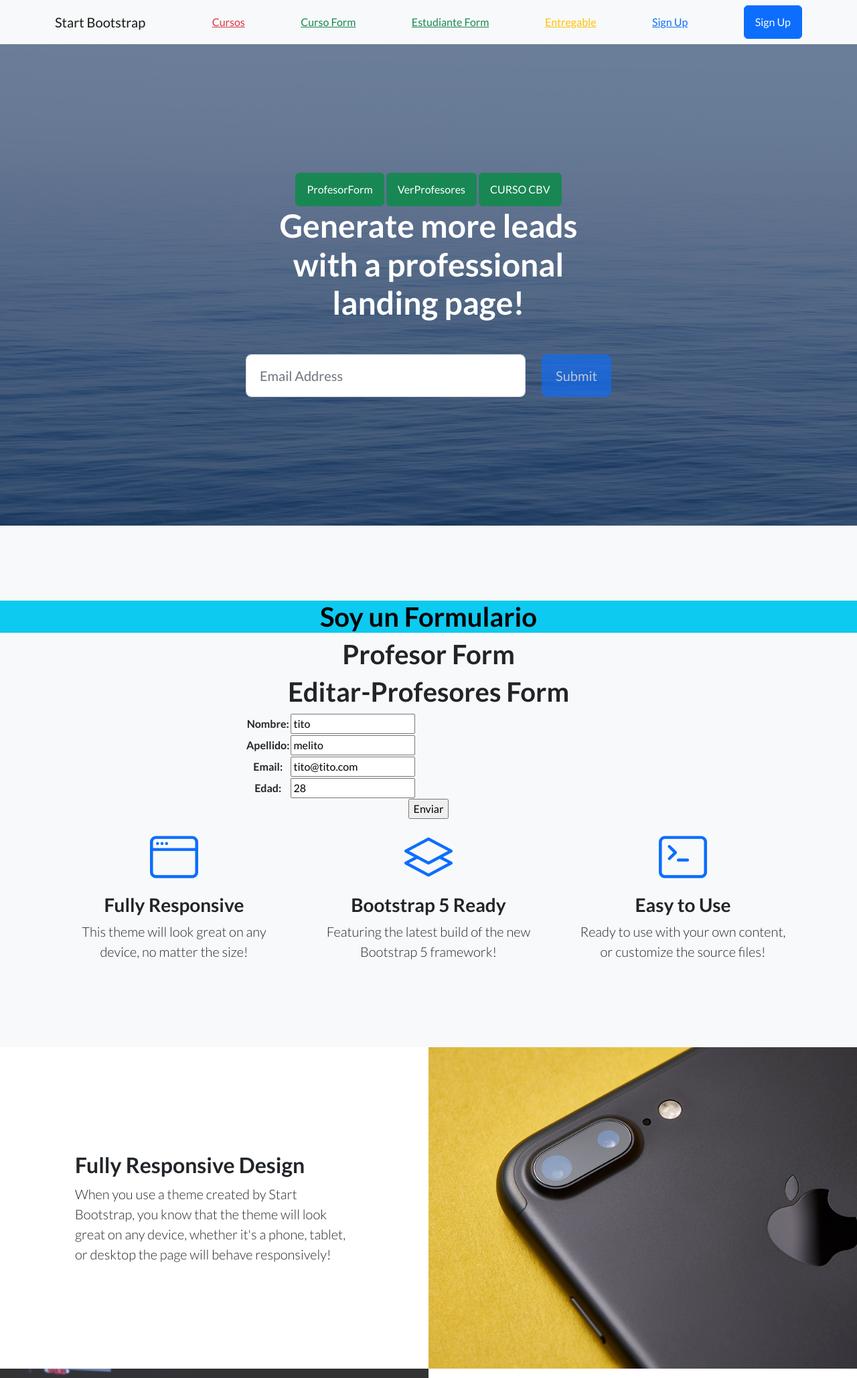
After one commit to HM3R1NO/TuPrimeraPagina-Merino, a Django app: a page that uses ProyectoCoder/AppCoder/templates/AppCoder/index.html in a window 1280 px wide. The commit adds this page. Shown: the top 2058 px of the page at 67% size. Run offline with Django 4.2, Linux system fonts and the light colour scheme; data comes from the database, SQL or seed files in the repository; both versions use the stored data as it was after the commit; some libraries are stand-ins or nearby versions.

Commit message:
Hasta_CVB

```diff
--- a/ProyectoCoder/AppCoder/forms.py
+++ b/ProyectoCoder/AppCoder/forms.py
@@ -4,3 +4,9 @@ class EstudianteForm(forms.Form):
     nombre= forms.CharField(max_length=30)
     apellido= forms.CharField(max_length=30)
     email=forms.EmailField()
+
+class ProfesorForm(forms.Form):
+    nombre = forms.CharField()
+    apellido = forms.CharField()
+    email = forms.EmailField()
+    edad = forms.IntegerField()
--- a/ProyectoCoder/AppCoder/models.py
+++ b/ProyectoCoder/AppCoder/models.py
@@ -15,3 +15,7 @@ class Profesor(models.Model):
     nombre= models.CharField(max_length=30)
     apellido= models.CharField(max_length=30)
     email=models.EmailField()
+    edad= models.IntegerField()
+
+    def __str__(self):
+        return f'Nombre: {self.nombre} - Apellido: {self.apellido} - E-Mail: {self.email} - Edad: {self.edad}'
--- a/ProyectoCoder/AppCoder/templates/AppCoder/cursoForm.html
+++ b/ProyectoCoder/AppCoder/templates/AppCoder/cursoForm.html
@@ -7,6 +7,7 @@
 
 {% block cuerpo %}
 <h1 class="text-bg-info">Soy un Formulario</h1>
+<h1 class="text-center">Curso Form</h1>
 <form action="" method="post">
     {% csrf_token %}
     <p>Curso: <input type="text" name="nombre"></p>
--- /dev/null
+++ b/ProyectoCoder/AppCoder/templates/AppCoder/editarProfesores.html
@@ -0,0 +1,29 @@
+{% extends 'AppCoder/index.html'%}
+{% load static %}
+
+{% block titulo%}Profesor Form{% endblock titulo%}
+
+
+
+{% block cuerpo%}
+
+    <h1 class="text-bg-info">Soy un Formulario</h1>
+    <h1 class="text-center">Profesor Form</h1>
+    <div class="container mt-2">
+        <div class="row justify-content-center">
+            <div class="col-md-6">
+                <h1>Editar-Profesores Form</h1>
+                {% if miFormulario.errors %}
+                    <p style="color: red">Estan mal los datos, revisar</p>
+                {% endif %}
+                <form action="" method="post">
+                    {% csrf_token %}
+                    <table>
+                        {{miFormulario.as_table}}
+                    </table>
+                    <input type="submit" value="Enviar">
+                </form>
+            </div>
+        </div>
+    </div>
+{% endblock cuerpo%}
--- a/ProyectoCoder/AppCoder/templates/AppCoder/index.html
+++ b/ProyectoCoder/AppCoder/templates/AppCoder/index.html
@@ -8,7 +8,7 @@
         <meta name="author" content="" />
         <title>Landing Page - {% block titulo %}{% endblock titulo %}</title>
         <!-- Favicon-->
-        <link rel="icon" type="image/x-icon" href="assets/favicon.ico" />
+        <link rel="icon" type="image/x-icon" href='{% static "AppCoder/assets/favicon.ico" %}' />
         <!-- Bootstrap icons-->
         <link href="https://cdn.jsdelivr.net/npm/bootstrap-icons@1.5.0/font/bootstrap-icons.css" rel="stylesheet" type="text/css" />
         <!-- Google fonts-->
@@ -20,9 +20,10 @@
         <!-- Navigation-->
         <nav class="navbar navbar-light bg-light static-top">
             <div class="container">
-                <a class="navbar-brand" href='{% url "inicio" %}''>Start Bootstrap</a>
+                <a class="navbar-brand" href='{% url "home" %}'>Start Bootstrap</a>
                 <a class="text-danger" href='{% url "cursos" %}'> Cursos</a>
                 <a class="text-success" href='{% url "cursoForm" %}'> Curso Form</a>
+
                 <a class="text-success" href='{% url "estudianteForm" %}'> Estudiante Form</a>
                 <a class="text-warning" href="">Entregable</a>
                 <a class="text-gray" href="">Sign Up</a>
@@ -36,6 +37,10 @@
                     <div class="col-xl-6">
                         <div class="text-center text-white">
                             <!-- Page heading-->
+                            <a class="btn btn-success" href="{% url 'profesorForm' %}"> ProfesorForm</a>
+                            <a class="btn btn-success" href="{% url 'leerProfesores' %}"> VerProfesores</a>
+                            <a class="btn btn-success" href="{% url 'ListaCursos' %}"> CURSO CBV</a>
+
                             <h1 class="mb-5">Generate more leads with a professional landing page!</h1>
                             <!-- Signup form-->
                             <!-- * * * * * * * * * * * * * * *-->
@@ -110,21 +115,21 @@
         <section class="showcase">
             <div class="container-fluid p-0">
                 <div class="row g-0">
-                    <div class="col-lg-6 order-lg-2 text-white showcase-img" style="background-image: url('assets/img/bg-showcase-1.jpg')"></div>
+                    <div class="col-lg-6 order-lg-2 text-white showcase-img" style="background-image: url({% static 'AppCoder/assets/img/bg-showcase-1.jpg' %})"></div>
                     <div class="col-lg-6 order-lg-1 my-auto showcase-text">
                         <h2>Fully Responsive Design</h2>
                         <p class="lead mb-0">When you use a theme created by Start Bootstrap, you know that the theme will look great on any device, whether it's a phone, tablet, or desktop the page will behave responsively!</p>
                     </div>
                 </div>
                 <div class="row g-0">
-                    <div class="col-lg-6 text-white showcase-img" style="background-image: url('assets/img/bg-showcase-2.jpg')"></div>
+                    <div class="col-lg-6 text-white showcase-img" style="background-image: url({% static 'AppCoder/assets/img/bg-showcase-2.jpg' %})"></div>
                     <div class="col-lg-6 my-auto showcase-text">
                         <h2>Updated For Bootstrap 5</h2>
                         <p class="lead mb-0">Newly improved, and full of great utility classes, Bootstrap 5 is leading the way in mobile responsive web development! All of the themes on Start Bootstrap are now using Bootstrap 5!</p>
                     </div>
                 </div>
                 <div class="row g-0">
-                    <div class="col-lg-6 order-lg-2 text-white showcase-img" style="background-image: url('assets/img/bg-showcase-3.jpg')"></div>
+                    <div class="col-lg-6 order-lg-2 text-white showcase-img" style="background-image: url({% static 'AppCoder/assets/img/bg-showcase-3.jpg' %})"></div>
                     <div class="col-lg-6 order-lg-1 my-auto showcase-text">
                         <h2>Easy to Use & Customize</h2>
                         <p class="lead mb-0">Landing Page is just HTML and CSS with a splash of SCSS for users who demand some deeper customization options. Out of the box, just add your content and images, and your new landing page will be ready to go!</p>
@@ -139,21 +144,21 @@
                 <div class="row">
                     <div class="col-lg-4">
                         <div class="testimonial-item mx-auto mb-5 mb-lg-0">
-                            <img class="img-fluid rounded-circle mb-3" src="assets/img/testimonials-1.jpg" alt="..." />
+                            <img class="img-fluid rounded-circle mb-3" src="{% static 'AppCoder/assets/img/testimonials-1.jpg' %}" alt="..." />
                             <h5>Margaret E.</h5>
                             <p class="font-weight-light mb-0">"This is fantastic! Thanks so much guys!"</p>
                         </div>
                     </div>
                     <div class="col-lg-4">
                         <div class="testimonial-item mx-auto mb-5 mb-lg-0">
-                            <img class="img-fluid rounded-circle mb-3" src="assets/img/testimonials-2.jpg" alt="..." />
+                            <img class="img-fluid rounded-circle mb-3" src="{% static 'AppCoder/assets/img/testimonials-2.jpg' %}" alt="..." />
                             <h5>Fred S.</h5>
                             <p class="font-weight-light mb-0">"Bootstrap is amazing. I've been using it to create lots of super nice landing pages."</p>
                         </div>
                     </div>
                     <div class="col-lg-4">
                         <div class="testimonial-item mx-auto mb-5 mb-lg-0">
-                            <img class="img-fluid rounded-circle mb-3" src="assets/img/testimonials-3.jpg" alt="..." />
+                            <img class="img-fluid rounded-circle mb-3" src="{% static 'AppCoder/assets/img/testimonials-3.jpg' %}" alt="..." />
                             <h5>Sarah W.</h5>
                             <p class="font-weight-light mb-0">"Thanks so much for making these free resources available to us!"</p>
                         </div>
@@ -241,7 +246,7 @@
         <!-- Bootstrap core JS-->
         <script src="https://cdn.jsdelivr.net/npm/bootstrap@5.2.3/dist/js/bootstrap.bundle.min.js"></script>
         <!-- Core theme JS-->
-        <script src="js/scripts.js"></script>
+        <script src="{% static 'AppCoder/js/scripts.js'%}"></script>
         <!-- * * * * * * * * * * * * * * * * * * * * * * * * * * * * * * * * * * * * * * * *-->
         <!-- * *                               SB Forms JS                               * *-->
         <!-- * * Activate your form at https://startbootstrap.com/solution/contact-forms * *-->
--- a/ProyectoCoder/AppCoder/urls.py
+++ b/ProyectoCoder/AppCoder/urls.py
@@ -1,7 +1,13 @@
 from django.urls import path
 from AppCoder.views import *
+
+#Vistas Basadas en Clases (CVB)
+from django.views.generic.detail import DetailView
+from django.views.generic.edit import CreateView ,UpdateView, DeleteView
+from django.views.generic import ListView
+
 urlpatterns = [
-    path('', inicio, name="inicio"),
+    path('', inicio, name="home"),
     path('cursos/', cursos, name="cursos"),
     path('profesores/', profesores, name="profe"),
     path('estudiantes/', estudiantes, name="estudiantes"),
@@ -10,5 +16,19 @@ urlpatterns = [
 
     #url de formularios
     path("cursoForm/", cursoForm,name="cursoForm"),
-    path("estudianteForm/",estudianteForm, name="estudianteForm")
+    path("estudianteForm/",estudianteForm, name="estudianteForm"),
+    path('profesorForm/', profesorForm, name='profesorForm'),
+    path('leerProfesores/', leerProfesores, name='leerProfesores'),
+    path("eliminarProfesor/<profesor_nombre>",eliminarProfesor, name='eliminarProfesor'),
+    path("editarProfesores/<profesor_nombre>",editarProfesor, name='editarProfesor'),
+
+    #Clases basadas en Vistas CVB
+
+    path('cursos/lista/', CursoListView.as_view(), name = "ListaCursos"),
+    path('cursos/nuevo/', CursoCreateView.as_view(), name = "NuevoCurso"),
+    path('cursos/<pk>/', CursoDetailView.as_view(), name = "DetalleCurso"),
+    path('cursos/<pk>/editar/', CursoUpdateView.as_view(), name = "EditarCurso"),
+    path('cursos/<pk>/borrar/', CursoDeleteView.as_view(), name = "BorrarCurso"),
+
+
 ]
--- a/ProyectoCoder/AppCoder/views.py
+++ b/ProyectoCoder/AppCoder/views.py
@@ -1,7 +1,14 @@
 from django.shortcuts import render
-from AppCoder.models import Curso, Estudiante
-from AppCoder.forms import EstudianteForm
+from AppCoder.models import *
+from AppCoder.forms import *
 from django.http import HttpResponse
+
+#Vistas Basadas en Clases (CVB)
+from django.views.generic.detail import DetailView
+from django.views.generic.edit import CreateView ,UpdateView, DeleteView
+from django.views.generic import ListView
+from django.urls import reverse_lazy
+
 
 # Create your views here.
 def curso(self):
@@ -55,3 +62,94 @@ def estudianteForm(request):
     else:
         miFormulario=EstudianteForm()
     return render (request, "AppCoder/estudianteForm.html",{"miFormulario":miFormulario})
+
+def profesorForm(request):
+    if request.method == 'POST':
+        miFormulario = ProfesorForm(request.POST)
+        if miFormulario.is_valid():
+            data = miFormulario.cleaned_data
+            data = Profesor(nombre = data['nombre'], apellido = data['apellido'], email = data['email'], edad = data['edad'])
+            data.save()
+            return render(request, 'AppCoder/index.html')
+    else:
+        miFormulario = ProfesorForm()
+    return render(request, 'AppCoder/profesorForm.html', {"miFormulario":miFormulario})
+
+#leer Profesores
+def leerProfesores(request):
+    profesores= Profesor.objects.all()
+    contexto={'profesores':profesores}
+    return render(request, 'AppCoder/leerProfesores.html', contexto)
+
+#eliminar profesores
+def eliminarProfesor(request, profesor_nombre):
+    profesor = Profesor.objects.get(nombre=profesor_nombre)
+    profesor.delete()
+    # vuelvo al menú
+    profesores = Profesor.objects.all()  # trae todos los profesores
+    contexto = {"profesores": profesores}
+    return render(request, "AppCoder/leerProfesores.html", contexto)
+
+#editar profesores
+
+def editarProfesor(request, profesor_nombre):
+
+    # Recibe el nombre del profesor que vamos a modificar
+    profesor = Profesor.objects.get(nombre=profesor_nombre)
+    # Si es metodo POST hago lo mismo que el agregar
+    if request.method == 'POST':
+        # aquí mellega toda la información del html
+        miFormulario = ProfesorForm(request.POST)
+
+        print(miFormulario)
+
+        if miFormulario.is_valid:  # Si pasó la validación de Django
+
+            informacion = miFormulario.cleaned_data
+            profesor.nombre = informacion['nombre']
+            profesor.apellido = informacion['apellido']
+            profesor.email = informacion['email']
+            profesor.edad = informacion['edad']
+
+            profesor.save()
+
+            # Vuelvo al inicio o a donde quieran
+            return render(request, "AppCoder/index.html")
+    # En caso que no sea post
+    else:
+        # Creo el formulario con los datos que voy a modificar
+        miFormulario = ProfesorForm(initial={'nombre': profesor.nombre, 'apellido': profesor.apellido,'email': profesor.email, 'edad': profesor.edad})
+
+    # Voy al html que me permite editar
+    return render(request, "AppCoder/editarProfesores.html", {"miFormulario": miFormulario, "profesor_nombre": profesor_nombre})
+
+#===============================================================
+
+class CursoListView(ListView):
+    model = Curso
+    context_object_name = "cursos"
+    template_name = "AppCoder/curso_lista.html"
+
+
+class CursoDetailView(DetailView):
+    model = Curso
+    template_name = "AppCoder/curso_detalle.html"
+
+
+class CursoCreateView(CreateView):
+    model = Curso
+    template_name = "AppCoder/curso_crear.html"
+    success_url = reverse_lazy('ListaCursos')
+    fields = ['nombre', 'camada']
+
+
+class CursoUpdateView(UpdateView):
+    model = Curso
+    template_name = "AppCoder/curso_editar.html"
+    success_url = reverse_lazy('ListaCursos')
+    fields = ['nombre', 'camada']
+
+class CursoDeleteView(DeleteView):
+    model = Curso
+    template_name = "AppCoder/curso_borrar.html"
+    success_url = reverse_lazy('ListaCursos')
```
Also changed, not shown: ProyectoCoder/AppCoder/templates/AppCoder/curso_borrar.html (added, +11 -0 lines), ProyectoCoder/AppCoder/templates/AppCoder/curso_crear.html (added, +11 -0 lines), ProyectoCoder/AppCoder/templates/AppCoder/curso_detalle.html (added, +11 -0 lines), ProyectoCoder/AppCoder/templates/AppCoder/curso_editar.html (added, +11 -0 lines), ProyectoCoder/AppCoder/templates/AppCoder/curso_lista.html (added, +29 -0 lines), ProyectoCoder/AppCoder/templates/AppCoder/leerProfesores.html (added, +28 -0 lines), ProyectoCoder/AppCoder/templates/AppCoder/profesorForm.html (added, +28 -0 lines), ProyectoCoder/AppCoder/migrations/0005_profesor_edad.py (added), ProyectoCoder/db.sqlite3.
